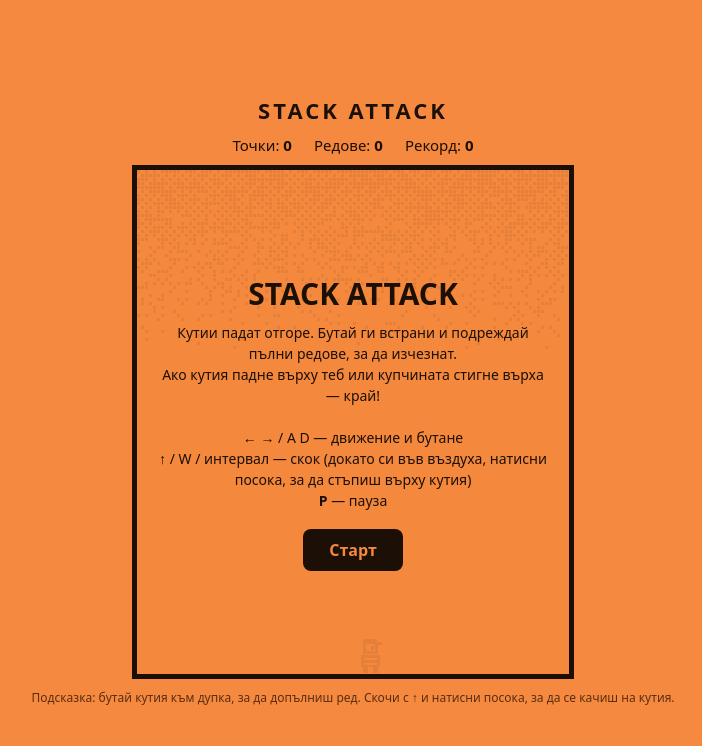
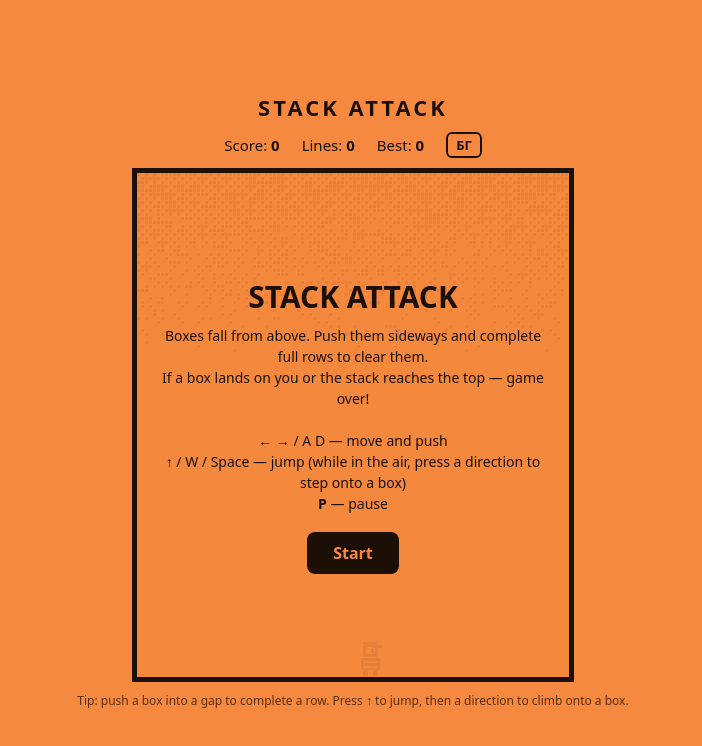
Before and after one commit to svetlyobg/stack-attack, a plain HTML site: page stack-attack.html in a window 1280 px wide. Shown: the whole page, without its empty margins (287-989 px from the left). Drawn offline with Linux system fonts and the light colour scheme.

Commit message:
Add English language with BG/EN toggle
Co-Authored-By: Claude Opus 5.5 <noreply@anthropic.com>

```diff
--- a/stack-attack.html
+++ b/stack-attack.html
@@ -12,6 +12,9 @@
   h1 { margin:0; font-size:22px; letter-spacing:3px; color:#1c0f06; }
   #hud { display:flex; gap:22px; font-size:15px; font-variant-numeric:tabular-nums; }
   #hud b { color:#1c0f06; }
+  #hud { align-items:center; }
+  #langBtn { padding:2px 8px; font-size:13px; font-weight:700; border:2px solid #1c0f06; border-radius:6px; background:transparent; color:#1c0f06; }
+  #langBtn:hover { background:#1c0f06; color:#f5893f; }
   #wrap { position:relative; }
   html, body { touch-action:manipulation; overscroll-behavior:none; }
   canvas { background:#f5893f; border:5px solid #1c0f06; image-rendering:pixelated; display:block;
@@ -44,34 +47,91 @@
 <body>
 <h1>STACK ATTACK</h1>
 <div id="hud">
-  <div>Точки: <b id="score">0</b></div>
-  <div>Редове: <b id="lines">0</b></div>
-  <div>Рекорд: <b id="best">0</b></div>
+  <div><span data-i18n="score">Точки</span>: <b id="score">0</b></div>
+  <div><span data-i18n="lines">Редове</span>: <b id="lines">0</b></div>
+  <div><span data-i18n="best">Рекорд</span>: <b id="best">0</b></div>
+  <button id="langBtn" title="Language / Език">EN</button>
 </div>
 <div id="wrap">
   <canvas id="c" width="432" height="504"></canvas>
   <div id="overlay">
     <h2 id="ovTitle">STACK ATTACK</h2>
-    <p id="ovText">Кутии падат отгоре. Бутай ги встрани и подреждай пълни редове, за да изчезнат.<br>
-      Ако кутия падне върху теб или купчината стигне върха — край!<br><br>
-      <span class="kb"><b>← →</b> / A D — движение и бутане<br>
-      <b>↑</b> / W / интервал — скок (докато си във въздуха, натисни посока, за да стъпиш върху кутия)<br>
-      <b>P</b> — пауза</span>
-      <span class="touch"><b>◀ ▶</b> — движение и бутане<br>
-      <b>▲</b> — скок (после ◀ или ▶, за да стъпиш върху кутия)</span></p>
-    <button id="startBtn">Старт</button>
+    <p id="ovText"></p>
+    <button id="startBtn"></button>
   </div>
 </div>
 <div id="pad">
   <button id="bL">◀</button><button id="bR">▶</button><span class="gap"></span><button id="bU">▲</button>
 </div>
-<div class="hint">Подсказка: бутай кутия към дупка, за да допълниш ред. Скочи с ↑ и натисни посока, за да се качиш на кутия.</div>
+<div class="hint" data-i18n="hint"></div>
 
 <script>
 (() => {
   const COLS = 12, ROWS = 14, S = 36;
   const cv = document.getElementById('c'), ctx = cv.getContext('2d');
   const $ = id => document.getElementById(id);
+
+  // ---- translations ----
+  const T = {
+    bg: {
+      score: 'Точки', lines: 'Редове', best: 'Рекорд', switchTo: 'EN',
+      intro: 'Кутии падат отгоре. Бутай ги встрани и подреждай пълни редове, за да изчезнат.<br>' +
+             'Ако кутия падне върху теб или купчината стигне върха — край!<br><br>',
+      kb: '<b>← →</b> / A D — движение и бутане<br>' +
+          '<b>↑</b> / W / интервал — скок (докато си във въздуха, натисни посока, за да стъпиш върху кутия)<br>' +
+          '<b>P</b> — пауза',
+      touch: '<b>◀ ▶</b> — движение и бутане<br><b>▲</b> — скок (после ◀ или ▶, за да стъпиш върху кутия)',
+      start: 'Старт', newGame: 'Нова игра', resume: 'Продължи',
+      pause: 'Пауза', pauseText: 'Натисни P или Продължи.',
+      crushed: 'Премазан!', top: 'Купчината стигна върха!',
+      result: (s, l) => 'Резултат: <b>' + s + '</b> · Редове: <b>' + l + '</b>',
+      hint: 'Подсказка: бутай кутия към дупка, за да допълниш ред. Скочи с ↑ и натисни посока, за да се качиш на кутия.'
+    },
+    en: {
+      score: 'Score', lines: 'Lines', best: 'Best', switchTo: 'БГ',
+      intro: 'Boxes fall from above. Push them sideways and complete full rows to clear them.<br>' +
+             'If a box lands on you or the stack reaches the top — game over!<br><br>',
+      kb: '<b>← →</b> / A D — move and push<br>' +
+          '<b>↑</b> / W / Space — jump (while in the air, press a direction to step onto a box)<br>' +
+          '<b>P</b> — pause',
+      touch: '<b>◀ ▶</b> — move and push<br><b>▲</b> — jump (then ◀ or ▶ to step onto a box)',
+      start: 'Start', newGame: 'New game', resume: 'Resume',
+      pause: 'Paused', pauseText: 'Press P or Resume.',
+      crushed: 'Crushed!', top: 'The stack reached the top!',
+      result: (s, l) => 'Score: <b>' + s + '</b> · Lines: <b>' + l + '</b>',
+      hint: 'Tip: push a box into a gap to complete a row. Press ↑ to jump, then a direction to climb onto a box.'
+    }
+  };
+  let lang = localStorage.getItem('stackAttackLang') ||
+             ((navigator.language || '').toLowerCase().startsWith('bg') ? 'bg' : 'en');
+  let deathReason = 'crushed';
+  const t = k => T[lang][k];
+
+  function renderOverlay() {
+    const L = T[lang];
+    if (state === 'pause') {
+      $('ovTitle').textContent = L.pause; $('ovText').textContent = L.pauseText; $('startBtn').textContent = L.resume;
+    } else if (state === 'over') {
+      $('ovTitle').textContent = L[deathReason]; $('ovText').innerHTML = L.result(score, lines); $('startBtn').textContent = L.newGame;
+    } else {
+      $('ovTitle').textContent = 'STACK ATTACK';
+      $('ovText').innerHTML = L.intro + '<span class="kb">' + L.kb + '</span><span class="touch">' + L.touch + '</span>';
+      $('startBtn').textContent = L.start;
+    }
+  }
+  function applyLang() {
+    document.documentElement.lang = lang;
+    document.querySelectorAll('[data-i18n]').forEach(el => { el.textContent = t(el.dataset.i18n); });
+    $('langBtn').textContent = t('switchTo');
+    renderOverlay();
+  }
+  $('langBtn').onclick = () => {
+    lang = lang === 'bg' ? 'en' : 'bg';
+    localStorage.setItem('stackAttackLang', lang);
+    applyLang();
+    $('langBtn').blur(); // keep Space for jumping
+  };
+
   const INK = '#1c0f06', ORANGE = '#f5893f';
   const COLORS = [INK, INK, INK, INK, INK]; // 5 box types (icons), monochrome LCD
   // dithered "sky" texture, precomputed once
@@ -145,13 +205,11 @@
     }
   }
 
-  function die(msg) {
-    state = 'over';
+  function die(reason) {
+    state = 'over'; deathReason = reason;
     if (score > best) { best = score; localStorage.setItem('stackAttackBest', best); }
     updateHud();
-    $('ovTitle').textContent = msg;
-    $('ovText').innerHTML = 'Резултат: <b>' + score + '</b> · Редове: <b>' + lines + '</b>';
-    $('startBtn').textContent = 'Нова игра';
+    renderOverlay();
     $('overlay').style.display = 'flex';
   }
 
@@ -218,24 +276,24 @@
       b.y += (b.fast ? 14 : speed) * dt;
       const r = Math.floor(b.y);
       // crushed?
-      if (b.c === player.c && b.y + 1 > player.r + .15 && b.y < player.r + .85) { return die('Премазан!'); }
+      if (b.c === player.c && b.y + 1 > player.r + .15 && b.y < player.r + .85) { return die('crushed'); }
       const below = r + 1;
       const blockedBy = below >= ROWS || (below >= 0 && grid[below][b.c]);
       // stop when another loose block lands directly under (handled by grid once it lands)
       if (blockedBy && b.y >= r) {
         b.y = r;
-        if (r < 0) { return die('Купчината стигна върха!'); }
-        if (grid[r][b.c]) { return die('Купчината стигна върха!'); }
-        if (player.c === b.c && player.r === r) { return die('Премазан!'); }
+        if (r < 0) { return die('top'); }
+        if (grid[r][b.c]) { return die('top'); }
+        if (player.c === b.c && player.r === r) { return die('crushed'); }
         grid[r][b.c] = b.color;
         loose.splice(i, 1);
-        if (r === 0) return die('Купчината стигна върха!');
+        if (r === 0) return die('top');
         score += 2;
         checkRows();
       }
     }
     // player standing in a cell that turned solid
-    if (grid[player.r][player.c]) return die('Премазан!');
+    if (grid[player.r][player.c]) return die('crushed');
     // smooth render pos
     const k = Math.min(1, dt * 22);
     player.dx += (player.c - player.dx) * k;
@@ -315,8 +373,7 @@
   function togglePause() {
     if (state === 'play') {
       state = 'pause';
-      $('ovTitle').textContent = 'Пауза'; $('ovText').textContent = 'Натисни P или Продължи.';
-      $('startBtn').textContent = 'Продължи'; $('overlay').style.display = 'flex';
+      renderOverlay(); $('overlay').style.display = 'flex';
     } else if (state === 'pause') { state = 'play'; $('overlay').style.display = 'none'; }
   }
   $('startBtn').onclick = () => { state === 'pause' ? togglePause() : start(); };
@@ -347,6 +404,7 @@
   document.addEventListener('visibilitychange', () => { if (document.hidden && state === 'play') togglePause(); });
 
   reset(); state = 'menu';
+  applyLang();
   requestAnimationFrame(loop);
 })();
 </script>
```
Also changed, not shown: index.html (+1 -1 lines).
